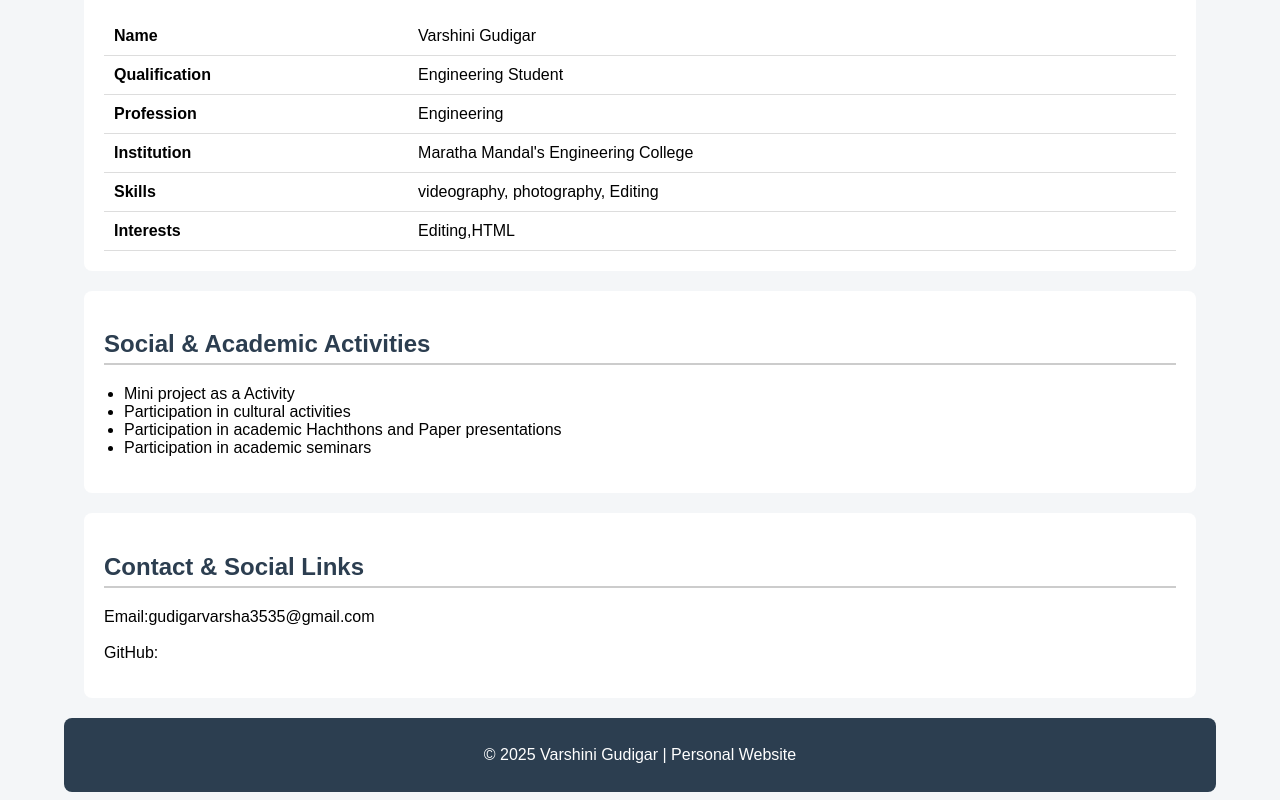
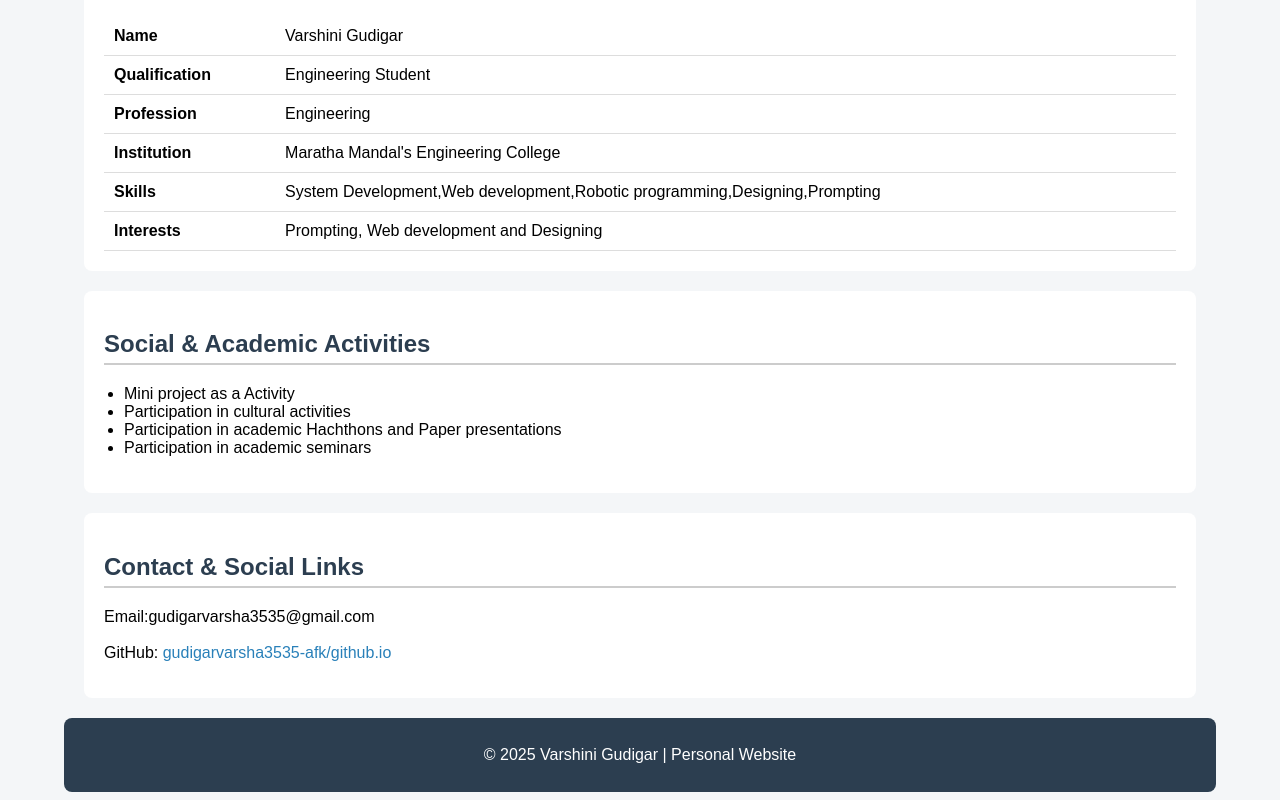
Before and after one commit to gudigarvarsha3535-afk/Resume, a plain HTML site: page index.html in a window 1280 px wide. Shown: the part 654-1454 px from the top of the page. Drawn offline with Linux system fonts and the light colour scheme.

Commit message:
Update index.html

```diff
--- a/index.html
+++ b/index.html
@@ -41,11 +41,11 @@
         </tr>
         <tr>
             <td><strong>Skills</strong></td>
-            <td>videography, photography, Editing</td>
+            <td>System Development,Web development,Robotic programming,Designing,Prompting</td>
         </tr>
         <tr>
             <td><strong>Interests</strong></td>
-            <td>Editing,HTML</td>
+            <td>Prompting, Web development and Designing</td>
         </tr>
     </table>
 </section>
@@ -64,7 +64,7 @@
     <h2>Contact & Social Links</h2>
     <p>
         Email:gudigarvarsha3535@gmail.com<br><br>
-        GitHub: <a href="#"></a>
+        GitHub: <a href="#">gudigarvarsha3535-afk/github.io</a>
     </p>
 </section>
 
```
